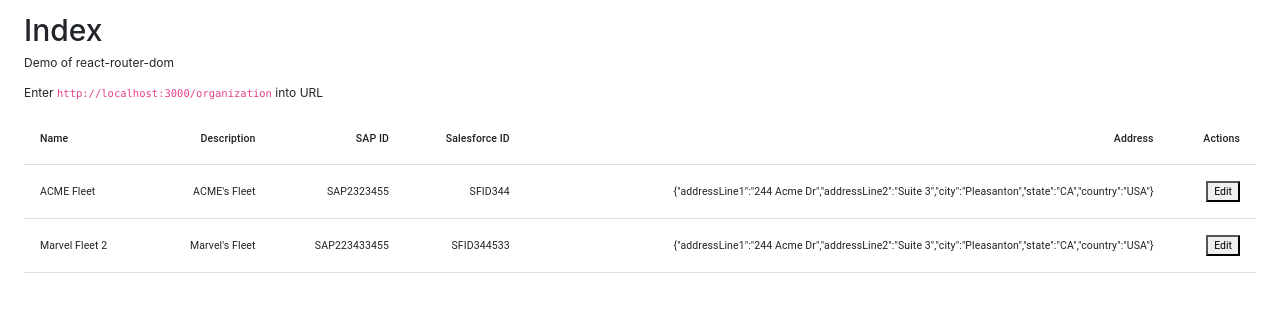
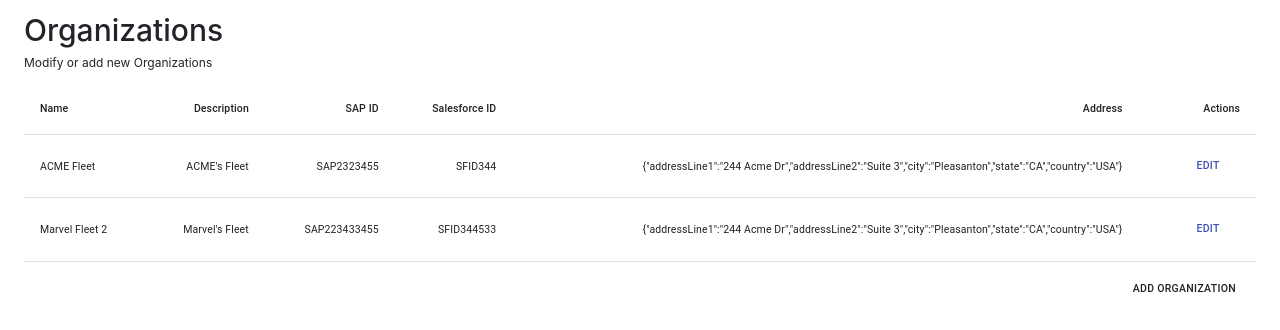
Before and after one commit to navarro-david/TN-LeanUI, a React (Create React App) app: page / in a window 1280 px wide. Shown: the top 330 px of the page. Built offline with nearby package versions, Linux system fonts and the light colour scheme.

Commit message:
Adding edit buttons at the end of each row

```diff
--- a/src/components/OrganizationGrid.js
+++ b/src/components/OrganizationGrid.js
@@ -4,42 +4,8 @@
 import TableCell from "@material-ui/core/TableCell";
 import TableHead from "@material-ui/core/TableHead";
 import TableRow from "@material-ui/core/TableRow";
-// import Grid from 'react-json-grid'
 
-// const OrgGrid = props => {
-//     return (
-//         <Grid
-//             data={props.data}
-
-//             styleCell={{
-//                 borderColor: 'transparent'
-//             }}
-//             styleHeaderCell={{
-//                 borderColor: 'transparent',
-//                 color: '#969696',
-//                 background: '#f5f5f5',
-//                 textTransform: 'capitalize',
-//             }}
-//             styleRowHeaderCell={{
-//                 height: '64px',
-//                 maxHeight: '64px'
-//             }}
-//             rowHigh={32}
-//         />
-//     )
-// }
-
-function createData(name, calories, fat, carbs, protein) {
-    return { name, calories, fat, carbs, protein };
-}
-
-// const rows = [
-//     createData("Frozen yoghurt", 159, 6.0, 24, 4.0),
-//     createData("Ice cream sandwich", 237, 9.0, 37, 4.3),
-//     createData("Eclair", 262, 16.0, 24, 6.0),
-//     createData("Cupcake", 305, 3.7, 67, 4.3),
-//     createData("Gingerbread", 356, 16.0, 49, 3.9)
-// ];
+import Button from '@material-ui/core/Button';
 
 const OrgGrid = props => {
 
@@ -68,7 +34,7 @@
                         <TableCell align="right">{row.salesforceId}</TableCell>
                         <TableCell align="right">{JSON.stringify(row.address)}</TableCell>
                         <TableCell align="right">
-                            <button>Edit</button>
+                            <Button color="primary">Edit</Button>
                         </TableCell>
                     </TableRow>
                 ))}
--- a/src/pages/demo-pages.js
+++ b/src/pages/demo-pages.js
@@ -1,7 +1,9 @@
 import React, { useState } from "react";
 import Form from "react-jsonschema-form";
+import Button from '@material-ui/core/Button';
 
 import OrgGrid from '../components/OrganizationGrid'
+import { flexbox } from "@material-ui/system";
 
 // import schema from '../jsonUI/organization/organization';
 
@@ -40,12 +42,17 @@
 
     return (
         <div>
-            <h1>Index</h1>
-            <p>Demo of react-router-dom</p>
-            <p>
-                Enter <code>http://localhost:3000/organization</code> into URL
-            </p>
+            <h1>Organizations</h1>
+            <p>Modify or add new Organizations</p>
             <OrgGrid data={data} />
+            <div style={{
+                display: 'flex',
+                width: '100%',
+                flexDirection: 'row-reverse',
+                padding: '1rem'
+            }}>
+                <Button>Add Organization</Button>
+            </div>
         </div>
     );
 };
```
